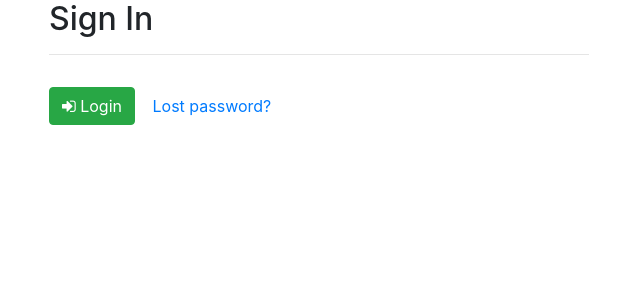
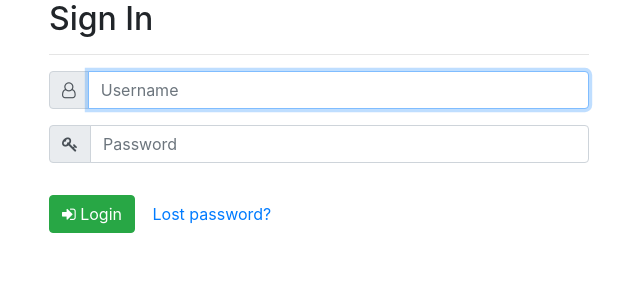
Before and after one commit to upy/billboard, a Django app: template templates/registration/login.html in a window 1280 px wide. Shown: the top 300 px of the page, without its empty margins (321-961 px from the left). Run offline with Django 3.2, Linux system fonts and the light colour scheme; the template is opened without the code that fills it, so the values that code supplies are empty, except form fields; tables that the repository leaves empty hold one stand-in row (values such as "Sample post"); form fields are guessed from the names that the template uses; some libraries are stand-ins or nearby versions.

Commit message:
update login form.
cancel for loop.

```diff
--- a/templates/registration/login.html
+++ b/templates/registration/login.html
@@ -26,29 +26,48 @@
                     <div class="col-md-3"></div>
                 </div>
             {% endif %}
-            {% for field in form %}
             <div class="row">
                 <div class="col-md-3"></div>
                 <div class="col-md-6">
                     <div class="input-group mb-3">
                         <div class="input-group-prepend">
-                            <span class="input-group-text" id="basic-{{ field.name }}">
-                                <i class="fa {% if field.name == 'username' %}fa-user-o{% else %}fa-key{% endif %}"></i></span>
+                            <span class="input-group-text" id="basic-username">
+                                <i class="fa fa-user-o"></i></span>
                         </div>
-                        <input type="text" name="{{ field.name }}" class="form-control" id="{{ field.name }}" placeholder="{{ field.label }}" required autofocus aria-label="{{ field.label }}" aria-describedby="basic-{{ field.name }}">
+                        <input type="text" name="{{ form.username.name }}" class="form-control" id="{{ form.username.name }}" placeholder="{{ form.username.label }}" required autofocus aria-label="{{ form.username.label }}" aria-describedby="basic-username">
                     </div>
                 </div>
                 <div class="col-md-3">
                     <div class="form-control-feedback">
                         <span class="text-danger align-middle">
-                            {% if field.errors %}
-                                {{ field.errors.as_text }}
+                            {% if form.username.errors %}
+                                {{ form.username.errors.as_text }}
                             {% endif %}
                         </span>
                     </div>
                 </div>
             </div>
-            {% endfor %}
+            <div class="row">
+                <div class="col-md-3"></div>
+                <div class="col-md-6">
+                    <div class="input-group mb-3">
+                        <div class="input-group-prepend">
+                            <span class="input-group-text" id="basic-password">
+                                <i class="fa fa-key"></i></span>
+                        </div>
+                        <input type="password" name="{{ form.password.name }}" class="form-control" id="{{ form.password.name }}" placeholder="{{ form.password.label }}" required autofocus aria-label="{{ form.password.label }}" aria-describedby="basic-password">
+                    </div>
+                </div>
+                <div class="col-md-3">
+                    <div class="form-control-feedback">
+                        <span class="text-danger align-middle">
+                            {% if form.password.errors %}
+                                {{ form.password.errors.as_text }}
+                            {% endif %}
+                        </span>
+                    </div>
+                </div>
+            </div>
             <div class="row py-3">
                 <div class="col-md-3"></div>
                 <div class="col-md-6">
```
